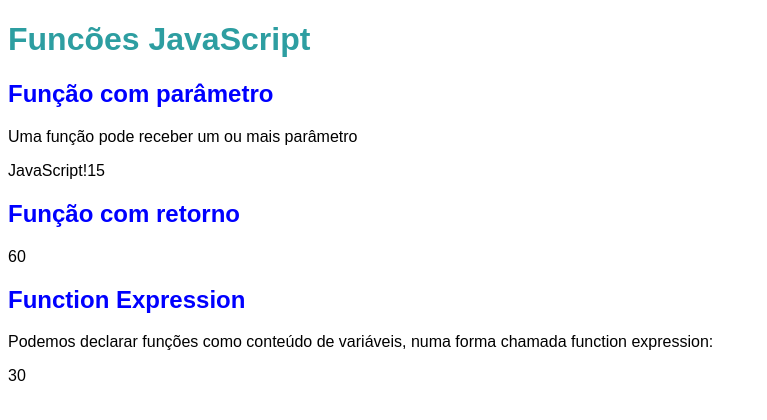
After one commit to ValeriaNiceria/ApostilaCaelum, a PHP site: page /funcoes-javascript.html in a window 1280 px wide. The commit adds this page. Shown: the top 420 px of the page, without its empty margins (0-767 px from the left). Run offline with PHP 8.4, Linux system fonts and the light colour scheme.

```diff
--- a/checkout.php
+++ b/checkout.php
@@ -142,5 +142,6 @@
 <script src="js/bootstrap.js"></script>
 <!--Adicionado arquivo JS formatação de número-->
 <script src="js/converteMoeda.js"></script>
+<script src="js/testaConversao.js"></script>
 </body>
 </html>
--- /dev/null
+++ b/funcoes-javascript.html
@@ -0,0 +1,63 @@
+<!DOCTYPE html>
+<html lang="en">
+<head>
+    <meta charset="UTF-8">
+    <title>Funções JavaScript</title>
+    <style>
+        body{
+            font-family:sans-serif;
+        }
+        h1{
+            color:#2D9EA1;
+        }
+        h2{
+            color:blue;
+        }
+    </style>
+</head>
+<body>
+    <h1>Funcões JavaScript</h1>
+    <script>
+        function exibeMensagem(){
+            alert("Atenção!");
+        }
+        //Chamando a função declarada duas vezes!
+        exibeMensagem();
+        exibeMensagem();
+    </script>
+
+    <h2>Função com parâmetro</h2>
+    <p>Uma função pode receber um ou mais parâmetro</p>
+    <script>
+        function exibeMensagem(mensagem){
+            document.write(mensagem);
+        }
+        exibeMensagem("JavaScript!");
+
+        //A função abaixo exibe a soma de dois números passados como parâmetro:
+        function somaDoisNumeros(num1,num2){
+            document.write(num1 + num2);
+        }
+        somaDoisNumeros(5,10);
+    </script>
+
+    <h2>Função com retorno</h2>
+    <script>
+        function somaDoisNumeros(num1,num2){
+            return num1 + num2;
+        }
+        var numero = 90;
+        var resultado = somaDoisNumeros(10,20);
+        document.write(numero - resultado);
+    </script>
+
+    <h2>Function Expression</h2>
+    <p>Podemos declarar funções como conteúdo de variáveis, numa forma chamada function expression:</p>
+    <script>
+        var somaDoisNumeros = function(num1,num2){
+            return num1 + num2;
+        }
+        document.write(somaDoisNumeros(10,20));
+    </script>
+</body>
+</html>
```
Also changed, not shown: js/converteMoeda.js (+8 -8 lines), js/testaConversao.js (added, +11 -0 lines).
